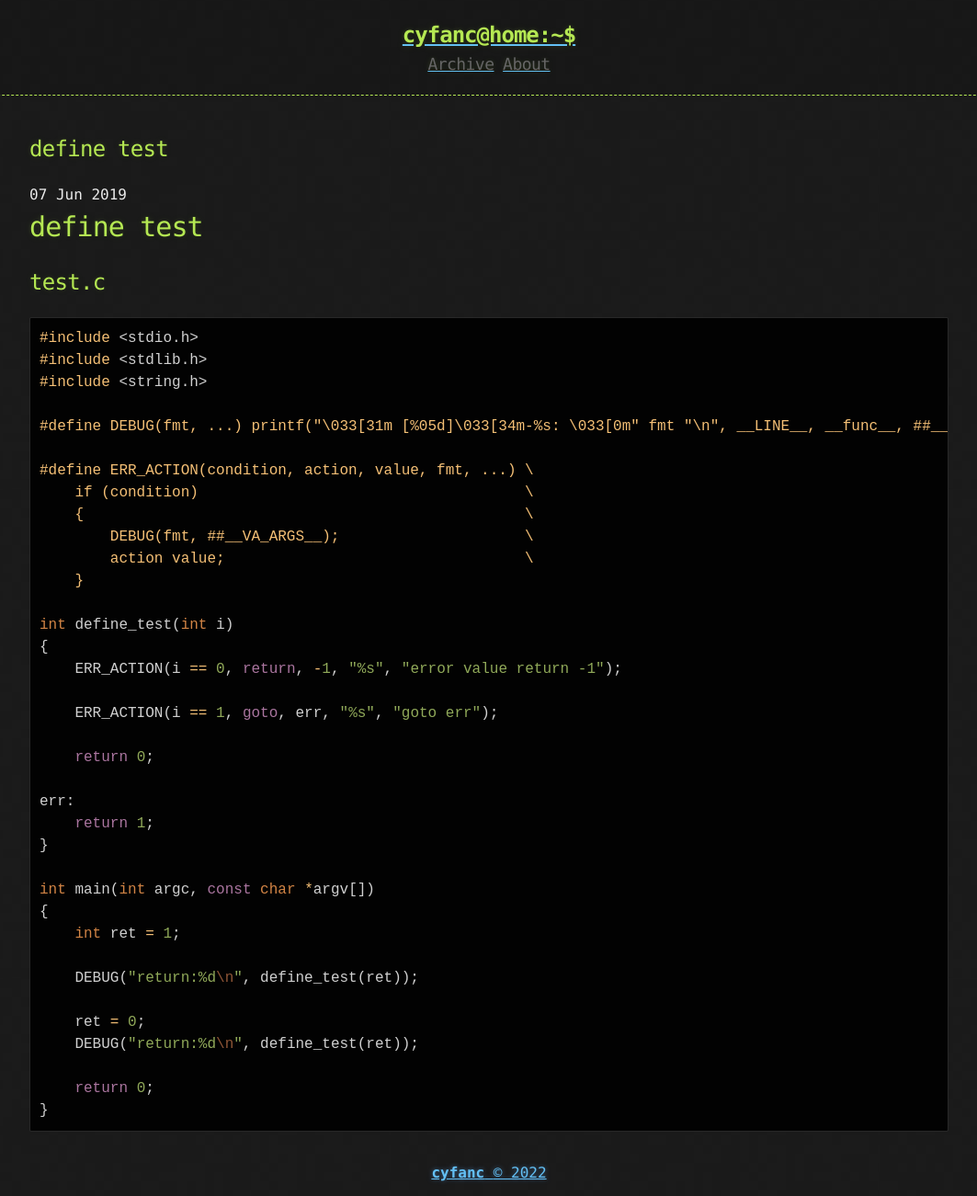
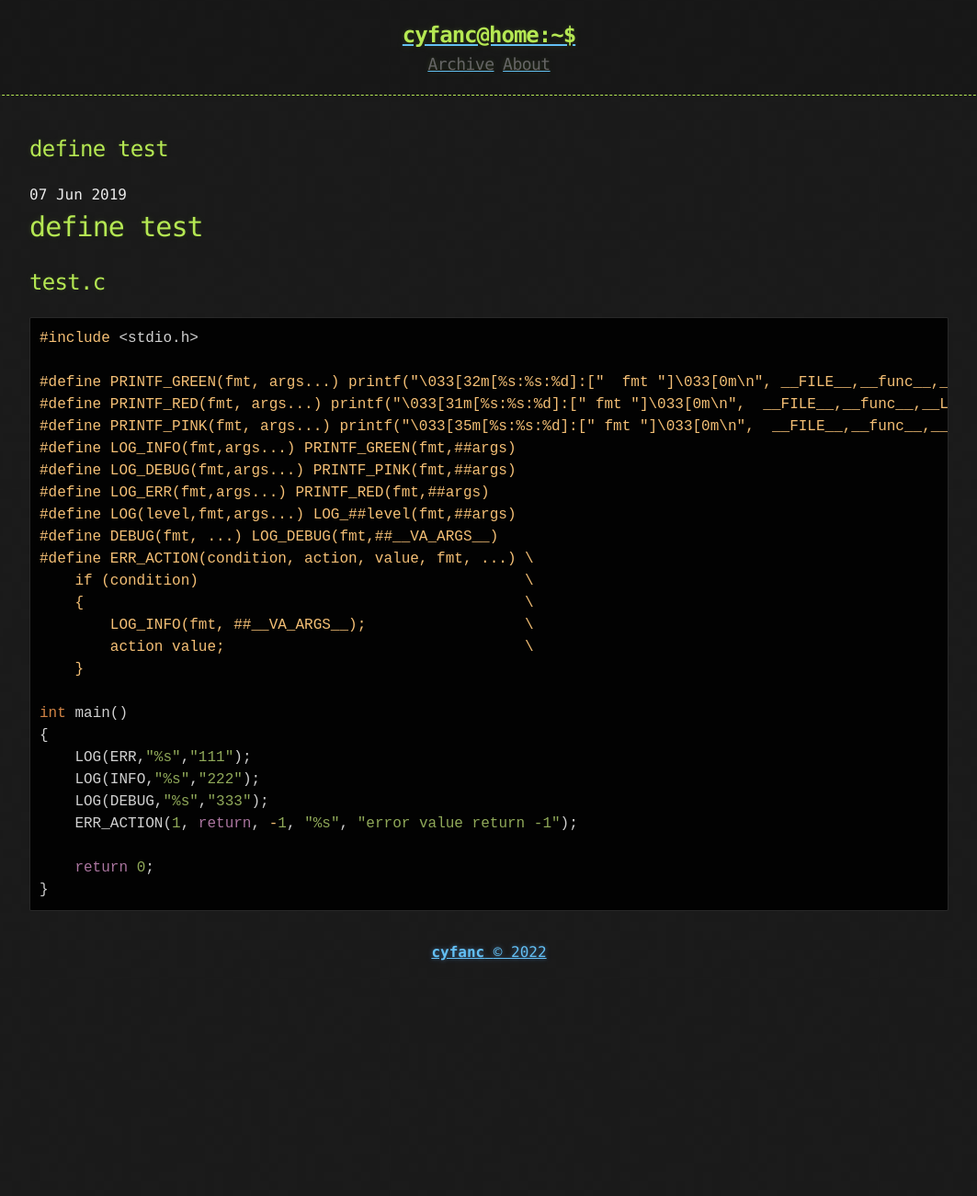
Before and after one commit to cyfanc/cyfanc.github.io, a Jekyll site: the page built from _posts/2019-06-07-define-test.md, in a window 1280 px wide. Shown: the whole page at 92% size, without its empty margins (108-1171 px from the left). Built offline with Jekyll 4.4.1, drawn with Linux system fonts in a browser that asks for light colours; after the commit the page ends 1061 px from its top, so only the background shows below that.

Commit message:
Update 2019-06-07-define-test.md

````diff
--- a/_posts/2019-06-07-define-test.md
+++ b/_posts/2019-06-07-define-test.md
@@ -7,38 +7,28 @@ published: true
 ## test.c
 ```c
 #include <stdio.h>
-#include <stdlib.h>
-#include <string.h>
 
-#define DEBUG(fmt, ...) printf("\033[31m [%05d]\033[34m-%s: \033[0m" fmt "\n", __LINE__, __func__, ##__VA_ARGS__)
-
+#define PRINTF_GREEN(fmt, args...) printf("\033[32m[%s:%s:%d]:["  fmt "]\033[0m\n", __FILE__,__func__,__LINE__,##args);
+#define PRINTF_RED(fmt, args...) printf("\033[31m[%s:%s:%d]:[" fmt "]\033[0m\n",  __FILE__,__func__,__LINE__,##args);
+#define PRINTF_PINK(fmt, args...) printf("\033[35m[%s:%s:%d]:[" fmt "]\033[0m\n",  __FILE__,__func__,__LINE__,##args);
+#define LOG_INFO(fmt,args...) PRINTF_GREEN(fmt,##args)
+#define LOG_DEBUG(fmt,args...) PRINTF_PINK(fmt,##args)
+#define LOG_ERR(fmt,args...) PRINTF_RED(fmt,##args)
+#define LOG(level,fmt,args...) LOG_##level(fmt,##args)
+#define DEBUG(fmt, ...) LOG_DEBUG(fmt,##__VA_ARGS__)
 #define ERR_ACTION(condition, action, value, fmt, ...) \
     if (condition)                                     \
     {                                                  \
-        DEBUG(fmt, ##__VA_ARGS__);                     \
+        LOG_INFO(fmt, ##__VA_ARGS__);                  \
         action value;                                  \
     }
 
-int define_test(int i)
+int main()
 {
-    ERR_ACTION(i == 0, return, -1, "%s", "error value return -1");
-
-    ERR_ACTION(i == 1, goto, err, "%s", "goto err");
-
-    return 0;
-
-err:
-    return 1;
-}
-
-int main(int argc, const char *argv[])
-{
-    int ret = 1;
-
-    DEBUG("return:%d\n", define_test(ret));
-
-    ret = 0;
-    DEBUG("return:%d\n", define_test(ret));
+    LOG(ERR,"%s","111");
+    LOG(INFO,"%s","222");
+    LOG(DEBUG,"%s","333");
+    ERR_ACTION(1, return, -1, "%s", "error value return -1");
 
     return 0;
 }
````
